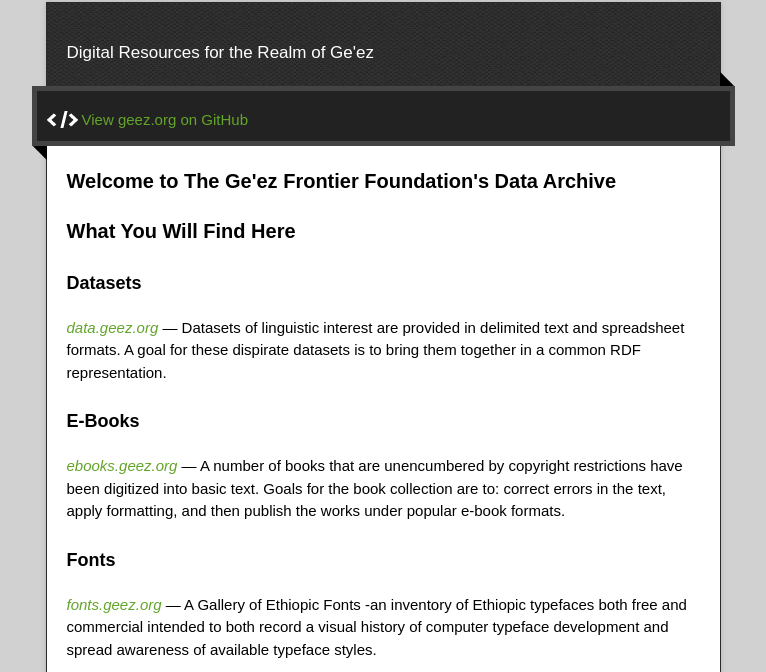
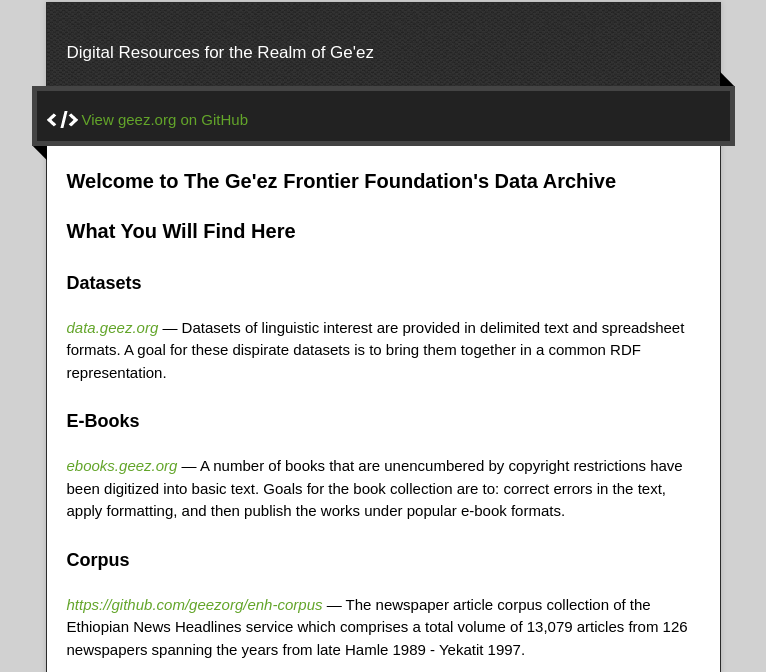
Before and after one commit to geezorg/geezorg.github.io, a plain HTML site: page index.html in a window 1280 px wide. Shown: the part 128-800 px from the top of the page, without its empty margins (257-1023 px from the left). Drawn offline with nearby package versions, Linux system fonts and the light colour scheme.

Commit message:
Adding Link to the ENH corpus collection.

```diff
--- a/index.html
+++ b/index.html
@@ -47,6 +47,10 @@
 
 <p><em><a href="http://ebooks.geez.org/">ebooks.geez.org</a></em> &#8212; A number of books that are unencumbered by copyright restrictions have been digitized into basic text.  Goals for the book collection are to: correct errors in the text, apply formatting, and then publish the works under popular e-book formats.</p>
 
+<h4><a name="corpus" class="anchor" href="#corpus"><span class="octicon octicon-link"></span></a>Corpus</h4>
+<p><em><a href="https://github.com/geezorg/enh-corpus/">https://github.com/geezorg/enh-corpus</a></em> &#8212; The newspaper article corpus collection of the Ethiopian News Headlines service which comprises a total volume of 13,079 articles from 126 newspapers spanning the years from late Hamle 1989 - Yekatit 1997.</p>
+
+
 <h4><a name="fonts" class="anchor" href="#fonts"><span class="octicon octicon-link"></span></a>Fonts</h4>
 
 <p><em><a href="http://fonts.geez.org/">fonts.geez.org</a></em> &#8212; A Gallery of Ethiopic Fonts -an inventory of Ethiopic typefaces both free and commercial intended to both record a visual history of computer typeface development and spread awareness of available typeface styles.</p>
```
